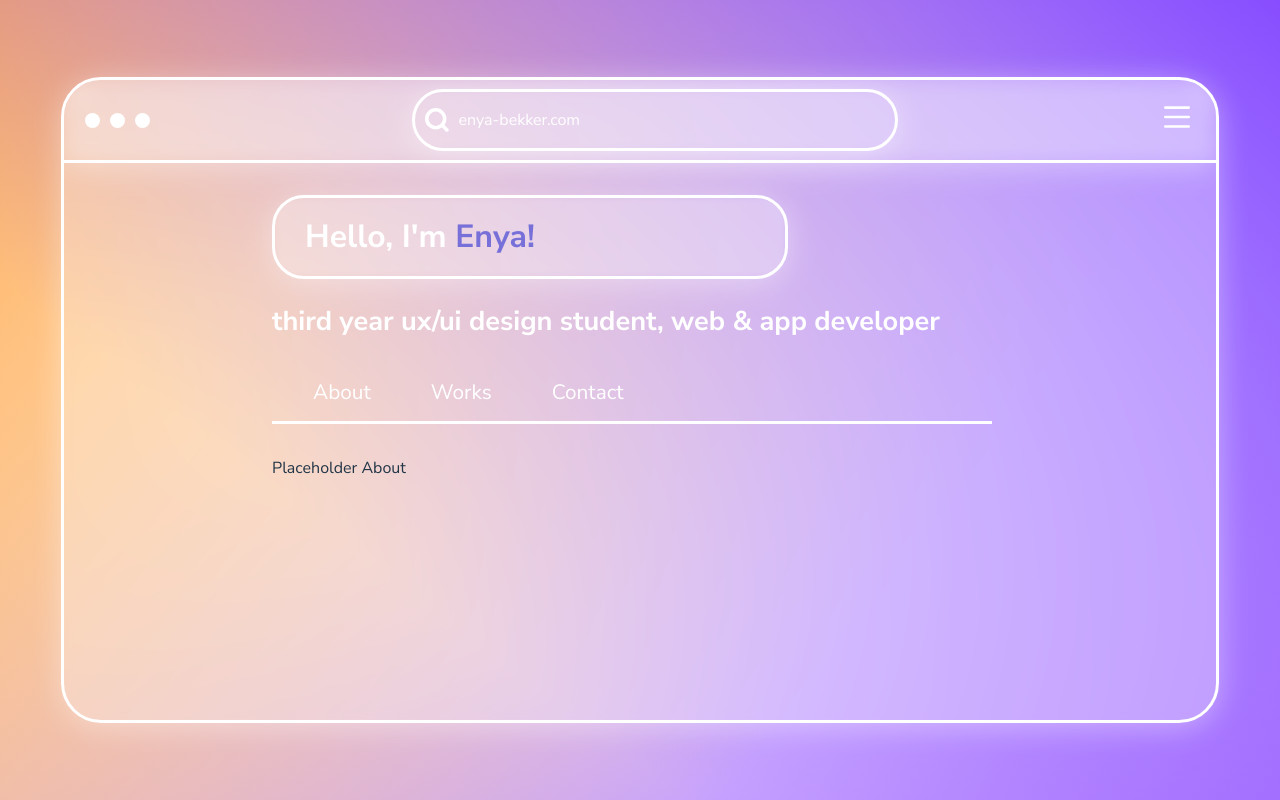
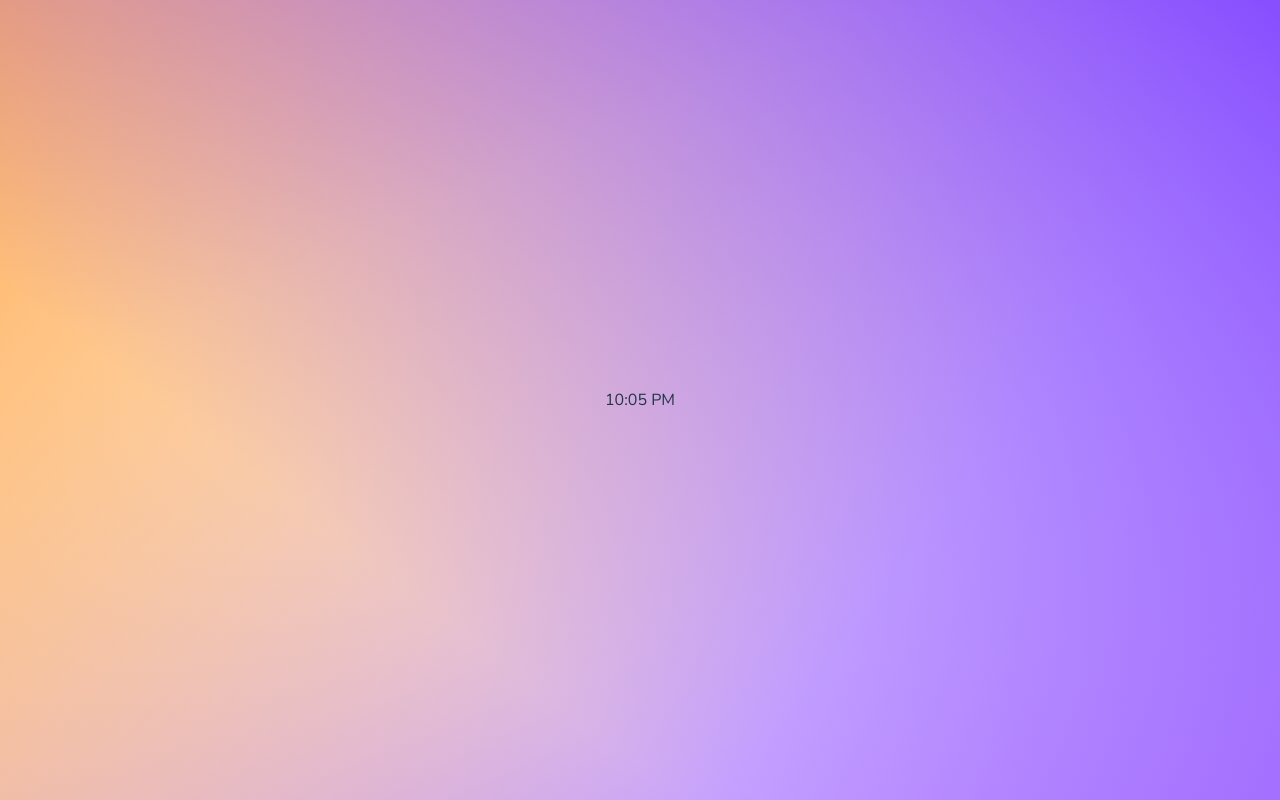
Before and after one commit to enyaxo/Enya-UX-Portfolio, a React (Vite) app in the folder enya-portfolio/: page / in a window 1280 px wide. Built offline with nearby package versions, Linux system fonts and the light colour scheme.

Commit message:
Clock for new landing page

```diff
--- a/enya-portfolio/src/App.jsx
+++ b/enya-portfolio/src/App.jsx
@@ -1,5 +1,6 @@
 import { useState } from 'react'
 import './App.css'
+import LandingPage from './LandingPage.jsx';
 import MainContainer from "./MainContainer.jsx";
 
 function App() {
@@ -7,7 +8,8 @@ function App() {
   return (
       <body>
           <div className={"background"}>
-              <MainContainer/>
+              <LandingPage/>
+              {/*<MainContainer/>*/}
           </div>
       </body>
   )
--- /dev/null
+++ b/enya-portfolio/src/LandingPage.jsx
@@ -0,0 +1,39 @@
+import './LandingPage.css'
+import React, {useState, useEffect} from "react";
+
+
+function LandingPage() {
+
+    const [time, setTime] = useState(new Date())
+
+    useEffect(() => {
+        const IntervalID = setInterval(() => {
+            setTime(new Date());
+        }, 1000)
+
+        return () => {
+            clearInterval(IntervalID);
+        }
+
+    }, []);
+
+    function formatTime() {
+        let hours = time.getHours()
+        let mins = time.getMinutes()
+        const meridiam = hours >= 12 ? "PM" :  "AM";
+        hours = hours % 12 || 12;
+        return `${addZero(hours)}:${addZero(mins)} ${meridiam}`
+    }
+
+    function addZero(num) {
+        return (num < 10 ? "0" : "") + num
+    }
+
+    return (
+        <div>
+            <span>{formatTime()}</span>
+        </div>
+    )
+}
+
+export default LandingPage
```
Also changed, not shown: enya-portfolio/src/LandingPage.css (added), enya-portfolio/src/deliverables.txt (deleted).
